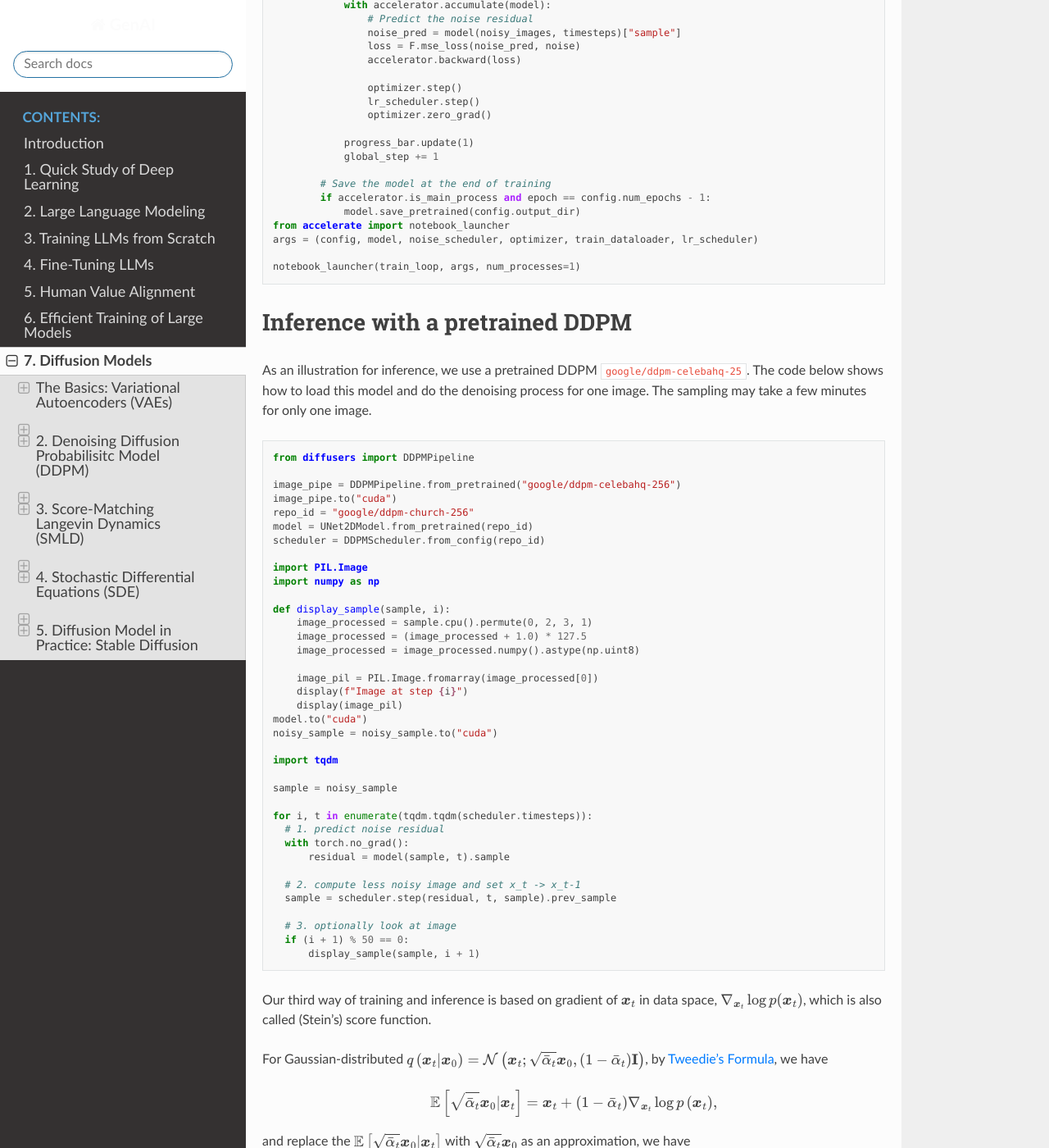
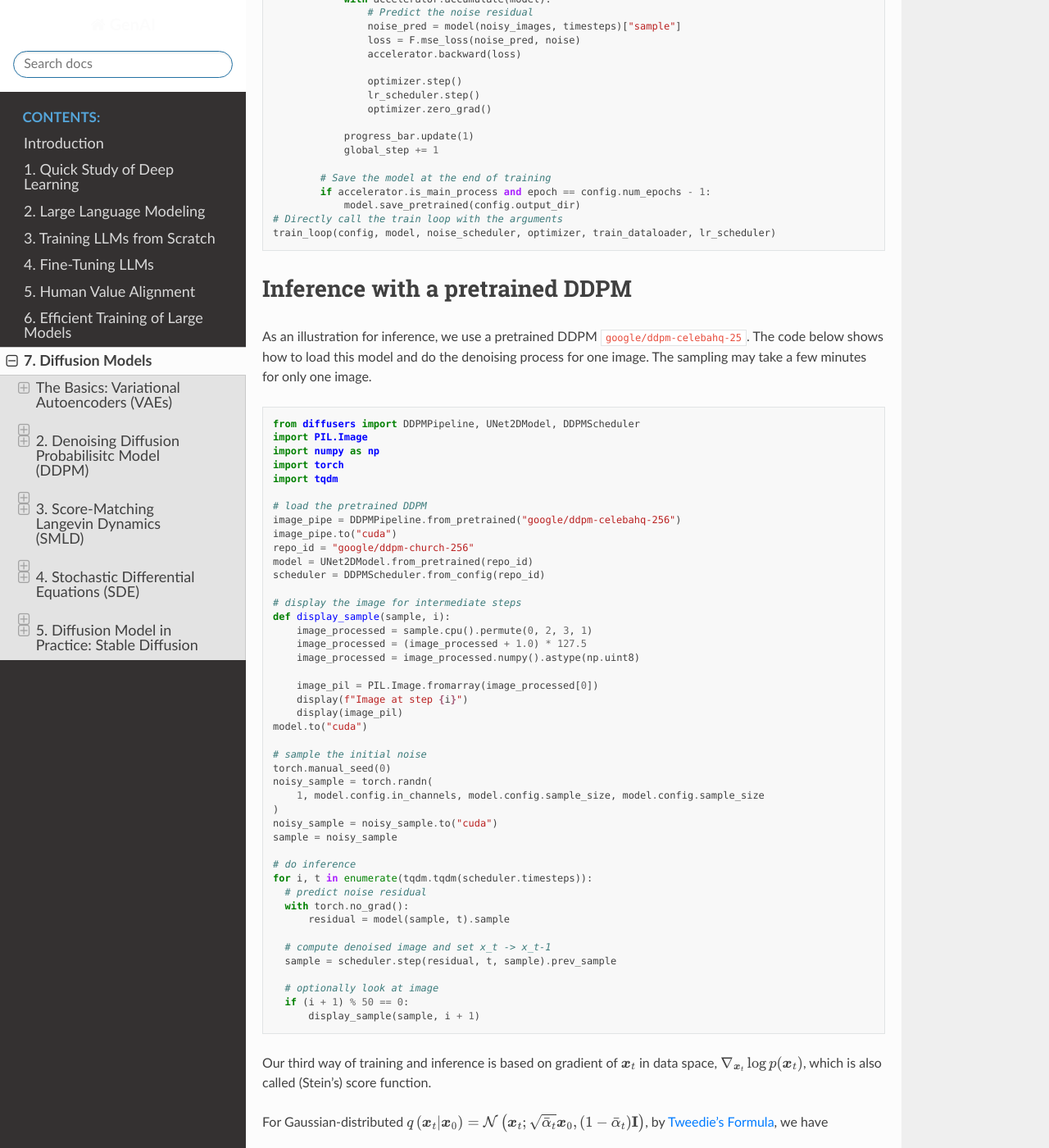
Before and after one commit to JieGroup/GenAI, a Sphinx documentation site: the page built from docs/source/diffusion/index.md, in a window 1280 px wide and 1400 px high, scrolled down 12838 px. Shown: the whole window at 82% size. Built offline with Sphinx 7.4.7 and the Read the Docs theme 3.1.0, drawn with Linux system fonts in a browser that asks for light colours; formulas are drawn with MathJax 3; some of the changed text lies outside the part shown.

Commit message:
polish DDPM code

````diff
--- a/docs/source/diffusion/index.md
+++ b/docs/source/diffusion/index.md
@@ -151,7 +151,7 @@ where $\alpha_t$ is a (potentially learnable) coefficient that can vary per time
 
 #### Restriction III: The parameters of the Gaussian latent encoders are set to vary over time such that the distribution of the latent at the final timestep $T$ is a standard Gaussian
 
-$\alpha_t$ is set to evolve according to a schedule structured such that $\boldsymbol{x}_T \sim \mathcal{N}\left(\boldsymbol{0}, \mathbf{I}\right)$.
+$\alpha_t$ is set to evolve according to a schedule structured such that $\boldsymbol{x}_T \sim \mathcal{N}\left(\boldsymbol{0}, \mathbf{I}\right)$. In [DDPM paper](https://arxiv.org/abs/2006.11239) the noise schedule is set for $\beta_t = 1- \alpha_t$ and $\beta_t$ linearly increasing from $\beta_1= 10^{-4}$ to $\beta_T=0.02$, $T=1000$.
 
 Now the joint distribution for a DDPM can be rewritten as
 
@@ -454,7 +454,7 @@ model = UNet2DModel(
 )
 ```
 
-This UNet2DModel
+This `UNet2DModel` consists of the following blocks
 
 ### Input Convolution
 - `Conv2d(3, 128, kernel_size=(3, 3), stride=(1, 1), padding=(1, 1))`
@@ -493,17 +493,15 @@ This UNet2DModel
   - **Upsampling**
     - `Conv2d(width, width, kernel_size=(3, 3), stride=(1, 1), padding=(1, 1))`: Increases spatial dimensions.
 
-
-
 The dataset we use here is [Butterflies dataset](https://huggingface.co/datasets/huggan/smithsonian_butterflies_subset). We need to resize them for training.
 
 ``` python
 from datasets import load_dataset
 import torch
+from torchvision import transforms
+
 config.dataset = "huggan/smithsonian_butterflies_subset"
 dataset = load_dataset(config.dataset, split="train")
-
-from torchvision import transforms
 
 preprocess = transforms.Compose(
     [
@@ -522,7 +520,7 @@ dataset.set_transform(transform)
 
 train_dataloader = torch.utils.data.DataLoader(dataset, batch_size=config.train_batch_size, shuffle=True)
 ```
-We use DDPMScheduler for noise scheduler:
+We use `DDPMScheduler` for noise scheduler, as in [DDPM paper](https://arxiv.org/abs/2006.11239):
 
 ``` python
 from diffusers import DDPMScheduler
@@ -532,19 +530,17 @@ noise_scheduler = DDPMScheduler(num_train_timesteps=1000)
 Then we can start training with the code below
 
 ``` python
+from diffusers.optimization import get_cosine_schedule_with_warmup
+from accelerate import Accelerator
+from tqdm.auto import tqdm
+import torch
+import torch.nn.functional as F
 optimizer = torch.optim.AdamW(model.parameters(), lr=config.learning_rate)
-from diffusers.optimization import get_cosine_schedule_with_warmup
-
 lr_scheduler = get_cosine_schedule_with_warmup(
     optimizer=optimizer,
     num_warmup_steps=config.lr_warmup_steps,
     num_training_steps=(len(train_dataloader) * config.num_epochs),
 )
-from accelerate import Accelerator
-from tqdm.auto import tqdm
-import torch
-import torch.nn.functional as F
-
 
 def train_loop(config, model, noise_scheduler, optimizer, train_dataloader, lr_scheduler):
     # Initialize accelerator
@@ -593,10 +589,8 @@ def train_loop(config, model, noise_scheduler, optimizer, train_dataloader, lr_s
         # Save the model at the end of training
         if accelerator.is_main_process and epoch == config.num_epochs - 1:
             model.save_pretrained(config.output_dir)
-from accelerate import notebook_launcher
-args = (config, model, noise_scheduler, optimizer, train_dataloader, lr_scheduler)
-
-notebook_launcher(train_loop, args, num_processes=1)
+# Directly call the train loop with the arguments
+train_loop(config, model, noise_scheduler, optimizer, train_dataloader, lr_scheduler)
 ```
 
 ### Inference with a pretrained DDPM
@@ -604,17 +598,20 @@ notebook_launcher(train_loop, args, num_processes=1)
 As an illustration for inference, we use a pretrained DDPM `google/ddpm-celebahq-25`. The code below shows how to load this model and do the denoising process for one image. The sampling may take a few minutes for only one image.
 
 ``` python
-from diffusers import DDPMPipeline
+from diffusers import DDPMPipeline, UNet2DModel, DDPMScheduler
+import PIL.Image
+import numpy as np
+import torch
+import tqdm
 
+# load the pretrained DDPM
 image_pipe = DDPMPipeline.from_pretrained("google/ddpm-celebahq-256")
 image_pipe.to("cuda")
 repo_id = "google/ddpm-church-256"
 model = UNet2DModel.from_pretrained(repo_id)
 scheduler = DDPMScheduler.from_config(repo_id)
 
-import PIL.Image
-import numpy as np
-
+# display the image for intermediate steps
 def display_sample(sample, i):
     image_processed = sample.cpu().permute(0, 2, 3, 1)
     image_processed = (image_processed + 1.0) * 127.5
@@ -624,21 +621,25 @@ def display_sample(sample, i):
     display(f"Image at step {i}")
     display(image_pil)
 model.to("cuda")
+
+# sample the initial noise
+torch.manual_seed(0)
+noisy_sample = torch.randn(
+    1, model.config.in_channels, model.config.sample_size, model.config.sample_size
+)
 noisy_sample = noisy_sample.to("cuda")
-
-import tqdm
-
 sample = noisy_sample
 
+# do inference
 for i, t in enumerate(tqdm.tqdm(scheduler.timesteps)):
-  # 1. predict noise residual
+  # predict noise residual
   with torch.no_grad():
       residual = model(sample, t).sample
 
-  # 2. compute less noisy image and set x_t -> x_t-1
+  # compute denoised image and set x_t -> x_t-1
   sample = scheduler.step(residual, t, sample).prev_sample
 
-  # 3. optionally look at image
+  # optionally look at image
   if (i + 1) % 50 == 0:
       display_sample(sample, i + 1)
 ```
````
Also changed, not shown: other parts of docs/source/diffusion/index.md (+2 -1 lines).
